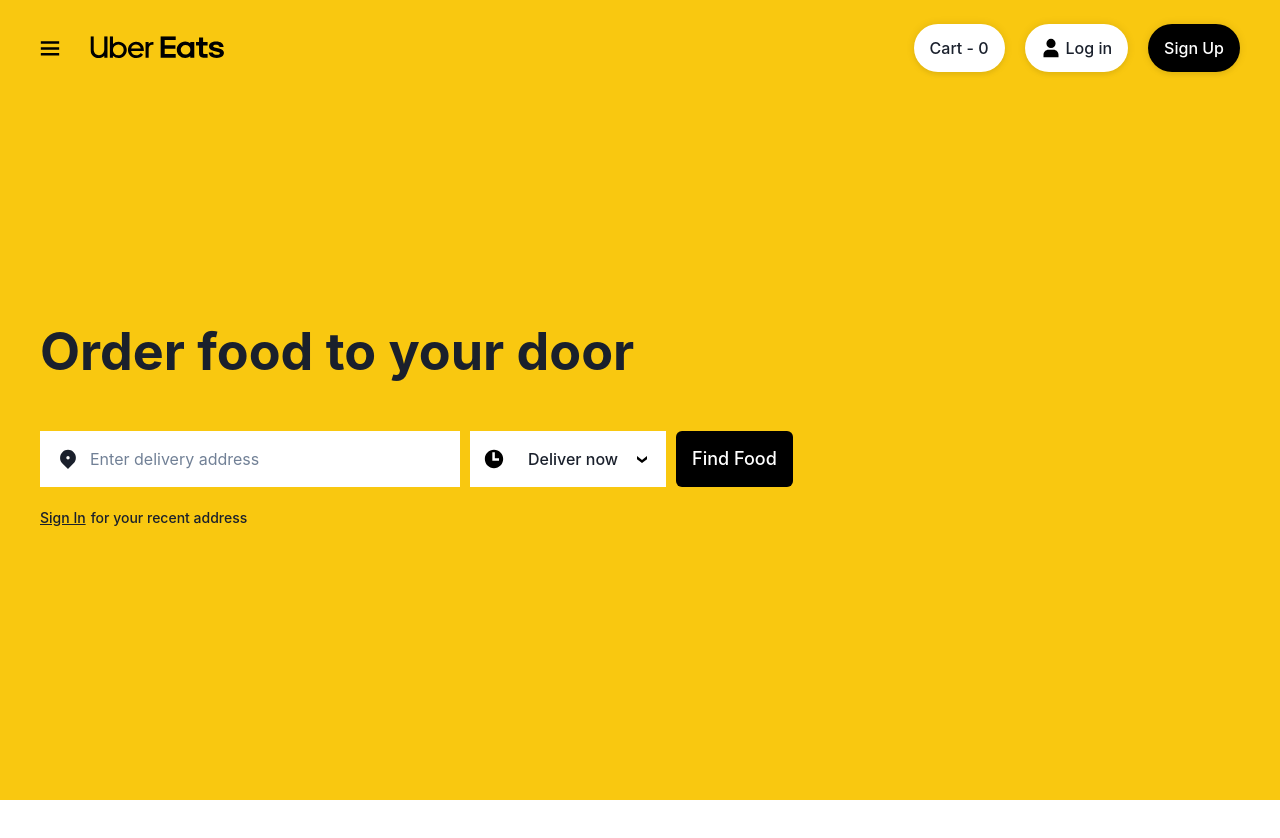
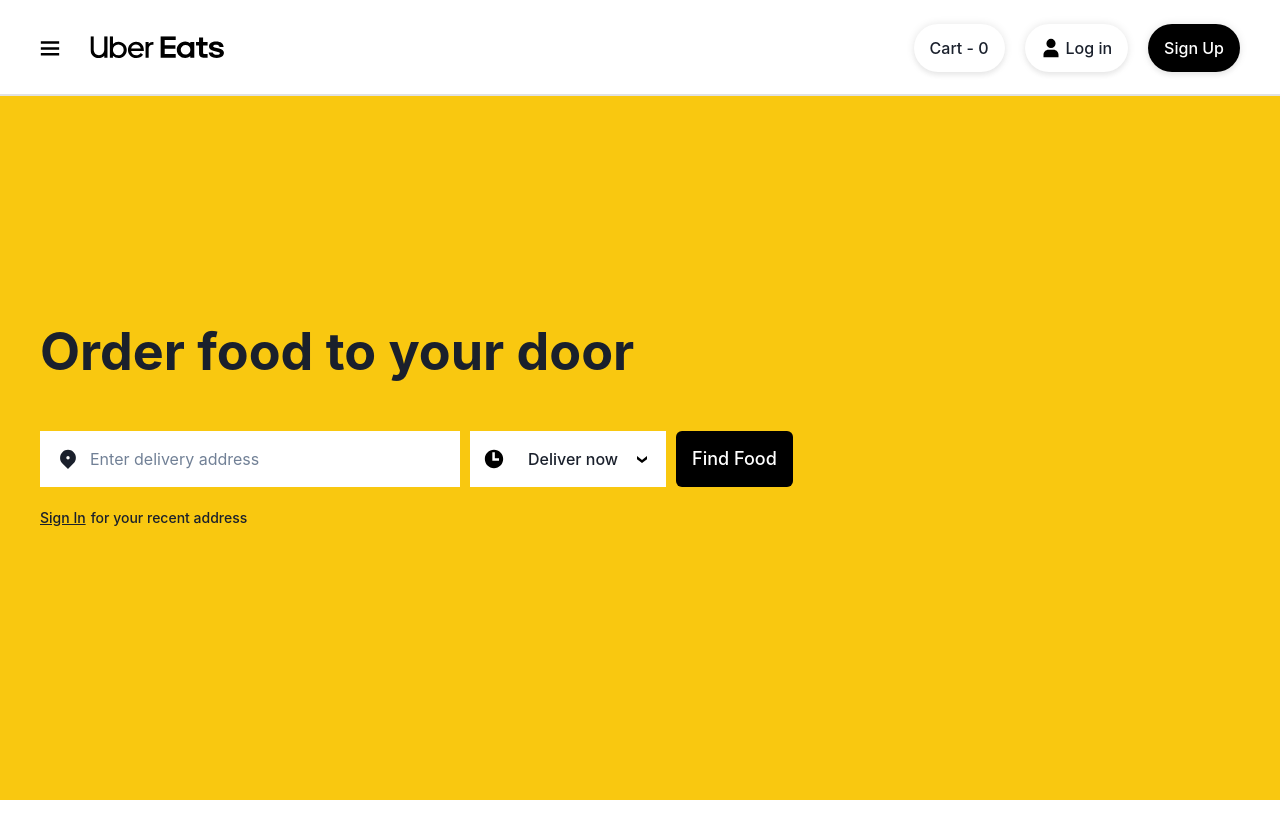
Before and after one commit to navneetco0/ubereats, a React (Create React App) app: page / in a window 1280 px wide. Shown: the top 838 px of the page. Before the commit the page ends 800 px from the top, so only its background shows below. Built offline with nearby package versions, Linux system fonts and the light colour scheme.

Commit message:
working on body now

```diff
--- /dev/null
+++ b/src/Components/HomeBody.jsx
@@ -0,0 +1,11 @@
+import { Box } from "@chakra-ui/react"
+
+
+
+export const HomeBody = ()=>{
+    return (
+        <Box w="calc(100% - 100px)" pl="50px" pr="50px" pt="80px" pb="80px">
+
+        </Box>
+    )
+}
--- a/src/Components/Navbar.jsx
+++ b/src/Components/Navbar.jsx
@@ -30,6 +30,8 @@ export const Navbar = ({cart}) => {
         alignItems={"center"}
         position="fixed"
         width={"100%"}
+        background="white"
+        boxShadow={'rgb(226 226 226) 0px -2px 0px inset'}
       >
         <Box mr={"2.5%"} cursor={"pointer"} onClick={onOpen}>
           <Menu />
--- a/src/Pages/Home.jsx
+++ b/src/Pages/Home.jsx
@@ -1,13 +1,23 @@
-import { Box } from "@chakra-ui/react";
+import { Box, Text } from "@chakra-ui/react";
+import { createRef, useEffect, useState } from "react";
+import { HomeBody } from "../Components/HomeBody";
 import { HomeSearch } from "../Components/HomeSearch";
 import { Navbar } from "../Components/Navbar";
 
 export const Home = ()=>{
-
+    const myRef = createRef();
+    const [navStatus, setNavStatus] = useState(null);
+    const onScroll = ()=>{
+         const scrollY = window.scrollY;
+         const scrollTop = myRef.current.scrollTop;
+         console.log(scrollTop, scrollY);
+    }
     return (
-        <Box>
+        <Box id="home" ref={myRef} onScroll={onScroll} >
             <Navbar/>
             <HomeSearch/>
+            <HomeBody/>
+            <Text>{navStatus&&navStatus}</Text>
         </Box>
     )
 }
```
